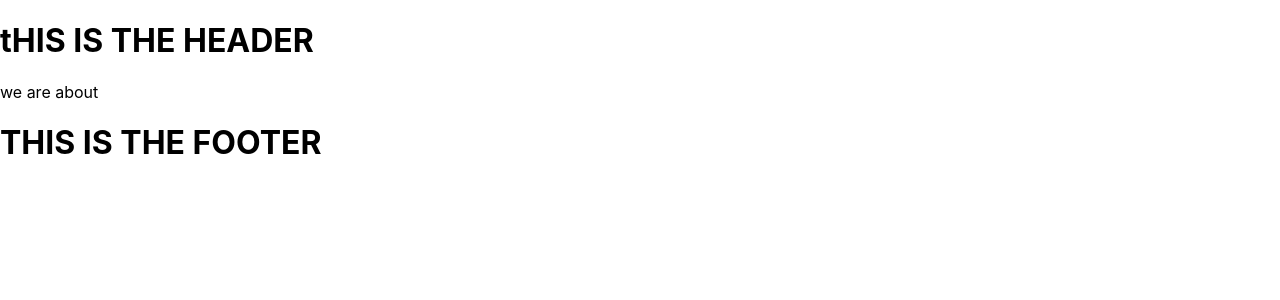
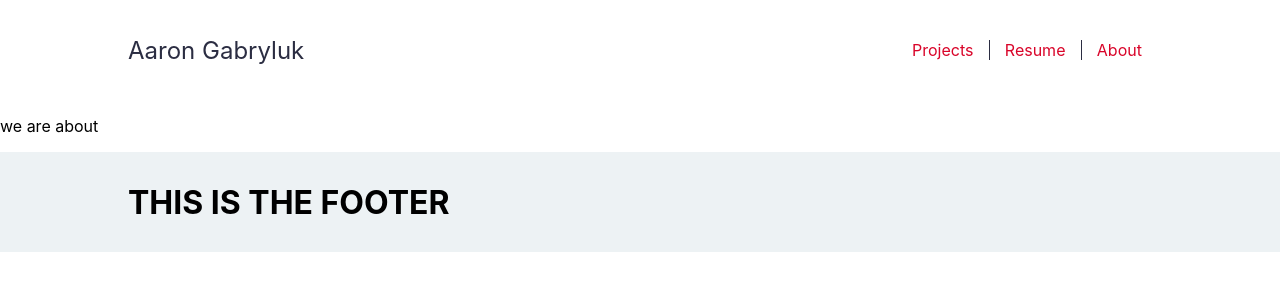
Before and after one commit to ajgabryluk/portfolio, a React (Create React App) app: page /about in a window 1280 px wide. Shown: the top 300 px of the page. Built offline with nearby package versions, Linux system fonts and the light colour scheme.

Commit message:
Styled header and began footer and home page

```diff
--- a/src/Components/Footer.js
+++ b/src/Components/Footer.js
@@ -1,4 +1,5 @@
 import React from 'react';
+import "../Styles/Footer.css"
 
 export default function Footer(){
     return(
--- a/src/Components/Header.js
+++ b/src/Components/Header.js
@@ -1,9 +1,19 @@
 import React from 'react';
-
+import { Link } from 'react-router-dom';
+import "../Styles/Header.css"
 export default function Header(){
     return(
         <header>
-            <h1>tHIS IS THE HEADER</h1>
+            <p><Link to="/" class={"homeLink"}>Aaron Gabryluk</Link></p>
+            <div class={"linkContainer"}>
+                <p class={"subLinkContainer"}>
+                    <Link to="/projects" class={"headerLink"}>Projects</Link>
+                    <div class="linkBorder" />
+                    <Link class={"headerLink"}>Resume</Link>
+                    <div class="linkBorder" />
+                    <Link to="/about" class={"headerLink"}>About</Link>
+                </p>
+            </div>
         </header>
     )
 }
--- a/src/Components/home.js
+++ b/src/Components/home.js
@@ -1,7 +1,10 @@
 import React from 'react';
+import "../Styles/Home.css"
 
 export default function Home(){
     return(
-        <h1>HOME</h1>
+        <main>
+            <h1>HOME PAGE</h1>
+        </main>
     )
 }
--- /dev/null
+++ b/src/Styles/Footer.css
@@ -0,0 +1,9 @@
+footer{
+    height: 100px;
+    display: flex;
+    background-color: #edf2f4;
+    align-items: center;
+    justify-content: space-between;
+    padding-left: 10%;
+    padding-right: 10%
+}
--- /dev/null
+++ b/src/Styles/Header.css
@@ -0,0 +1,75 @@
+header{
+    height: 100px;
+    display: flex;
+    align-items: center;
+    justify-content: space-between;
+    padding-left: 10%;
+    padding-right: 10%
+}
+.linkContainer{
+    height: 100%;
+    display: flex;
+    align-items: center;
+}
+.subLinkContainer{
+    height: 100%;
+    width: 250px;
+    display: flex;
+    align-items: center;
+    justify-content: space-between;
+}
+.linkBorder{
+    height: 20%;
+    width: 1px;
+    background-color: #2B2D42
+}
+.headerLink{
+    text-decoration: none;
+    color: #D90429;
+    padding: 10px;
+    font-size: 1em;
+}
+.headerLink:hover{
+    background-color: #D90429;
+    color: white;
+    transition: 0.6s
+}
+
+.homeLink{
+    text-decoration: none;
+    color: #2B2D42;
+    font-size: 1.5em;
+    font-weight: medium;
+}
+
+.homeLink {
+    display: block;
+    position: relative;
+    padding: 0.2em 0;
+}
+
+.homeLink::after {
+    content: '';
+    position: absolute;
+    bottom: 0;
+    left: 0;
+    width: 100%;
+    height: 0.1em;
+    background-color: #EF233C;
+    opacity: 0;
+    transition: opacity 300ms, transform 300ms;
+}
+
+.homeLink {
+    overflow: hidden;
+}
+
+.homeLink::after {
+    opacity: 1;
+    transform: translate3d(-100%, 0, 0);
+}
+
+.homeLink:hover::after,
+.homeLink:focus::after{
+   transform: translate3d(0, 0, 0);
+}
--- /dev/null
+++ b/src/Styles/Home.css
@@ -0,0 +1,4 @@
+main{
+    padding-left: 10%;
+    padding-right: 10%
+}
```
